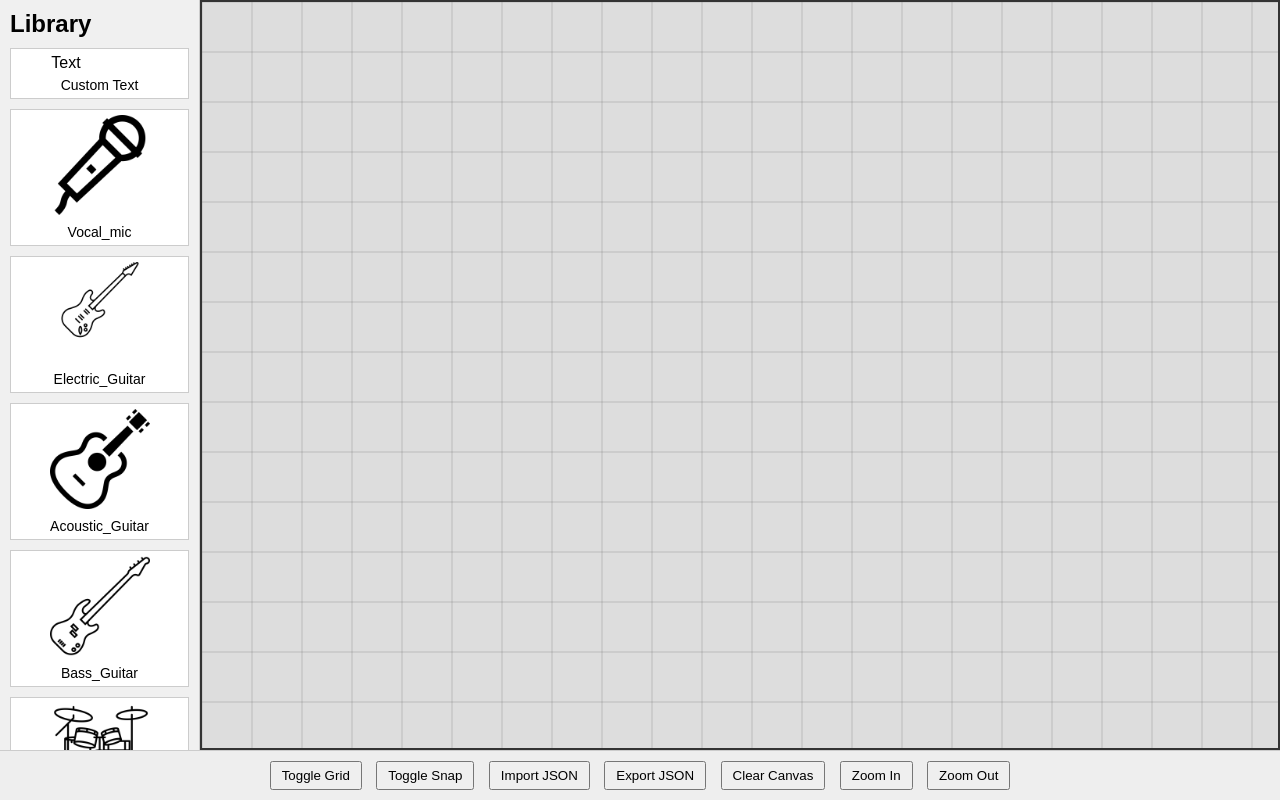
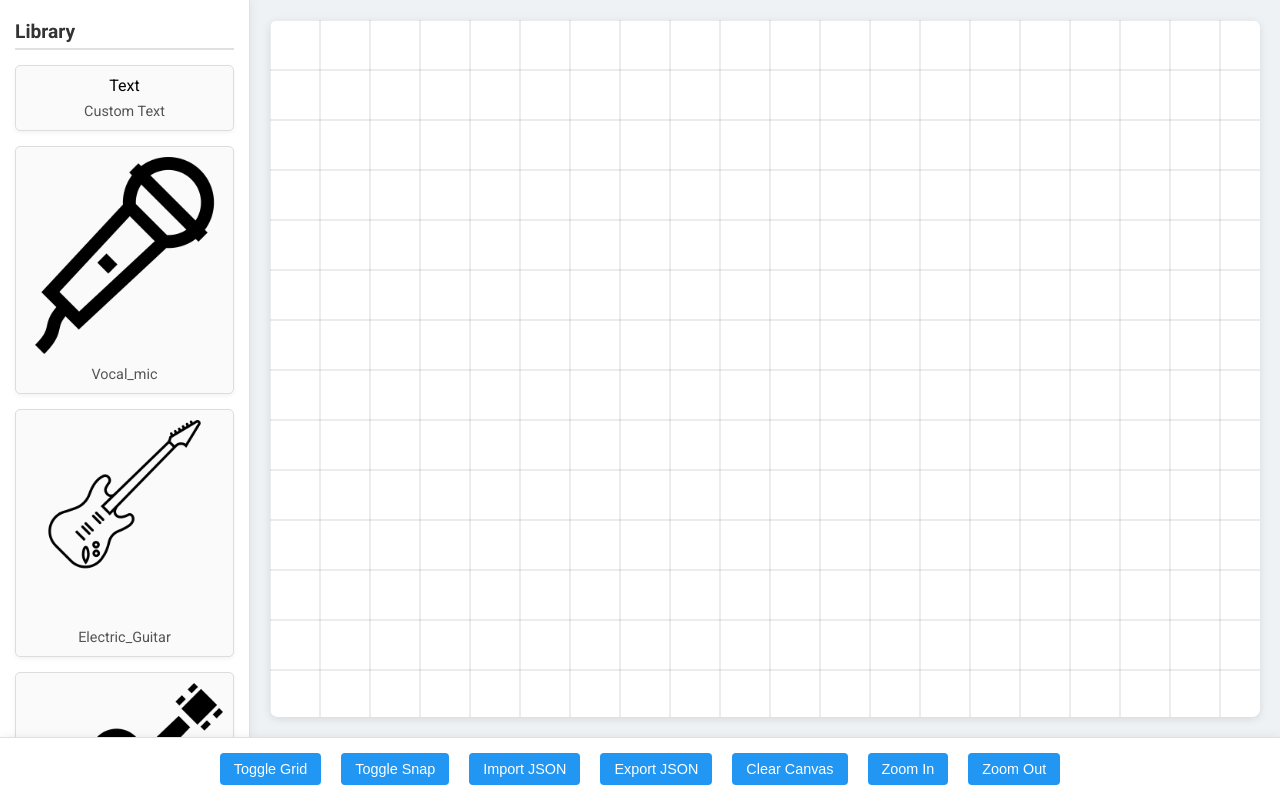
Before and after one commit to joshcubes/stage-plot, a plain HTML site: page index.html in a window 1280 px wide. Drawn offline with Linux system fonts and the light colour scheme.

Commit message:
Visual Update

```diff
--- a/index.html
+++ b/index.html
@@ -1,8 +1,11 @@
 <!DOCTYPE html>
-<html>
+<html lang="en">
   <head>
     <meta charset="UTF-8">
+    <meta name="viewport" content="width=device-width, initial-scale=1.0">
     <title>Stage Plot Designer</title>
+    <!-- Import Roboto from Google Fonts for a modern look -->
+    <link href="https://fonts.googleapis.com/css2?family=Roboto:wght@400;500;700&display=swap" rel="stylesheet">
     <link rel="stylesheet" href="style.css">
   </head>
   <body>
--- a/style.css
+++ b/style.css
@@ -1,3 +1,6 @@
+/* Importing the Roboto font */
+@import url('https://fonts.googleapis.com/css2?family=Roboto:wght@400;500;700&display=swap');
+
 /* Basic reset */
 * {
   box-sizing: border-box;
@@ -8,7 +11,8 @@
 html,
 body {
   height: 100%;
-  font-family: sans-serif;
+  font-family: 'Roboto', sans-serif;
+  background: #eef2f5; /* A subtle light background */
 }
 
 /* Disable default dragging/selection on images globally */
@@ -27,7 +31,7 @@ img {
   grid-template-areas:
     "library canvas"
     "control control";
-  grid-template-columns: 200px 1fr;
+  grid-template-columns: 250px 1fr;
   grid-template-rows: 1fr auto;
   height: 100%;
 }
@@ -35,60 +39,76 @@ img {
 /* Library panel styling */
 #library {
   grid-area: library;
-  background: #f0f0f0;
-  border-right: 1px solid #ccc;
+  background: #fff;
+  border-right: 1px solid #e0e0e0;
   overflow-y: auto;
-  padding: 10px;
+  padding: 20px 15px;
+  box-shadow: 2px 0 8px rgba(0, 0, 0, 0.05);
 }
 
 #library h2 {
-  margin-bottom: 10px;
+  font-size: 1.2rem;
+  color: #333;
+  margin-bottom: 15px;
+  border-bottom: 2px solid #e0e0e0;
+  padding-bottom: 5px;
 }
 
+/* Library item styling */
 .library-item {
   cursor: grab;
-  margin-bottom: 10px;
+  margin-bottom: 15px;
   text-align: center;
-  border: 1px solid #ccc;
-  padding: 5px;
-  background: #fff;
-  user-select: none;
+  border: 1px solid #ddd;
+  padding: 10px;
+  background: #fafafa;
+  border-radius: 5px;
+  transition: transform 0.2s ease, box-shadow 0.2s ease;
+  box-shadow: 0 2px 4px rgba(0, 0, 0, 0.05);
+}
+
+.library-item:hover {
+  transform: translateY(-2px);
+  box-shadow: 0 4px 8px rgba(0, 0, 0, 0.1);
 }
 
 .library-item img,
 .library-item .item-icon {
-  max-width: 100px;
+  max-width: 100%;
   height: auto;
+  margin-bottom: 8px;
+  border-radius: 3px;
 }
 
 .library-item .item-label {
-  font-size: 14px;
-  margin-top: 5px;
+  font-size: 0.9rem;
+  color: #555;
   display: block;
 }
 
-/* Main canvas styling with border */
+/* Main canvas styling */
 #canvas {
   grid-area: canvas;
   position: relative;
   overflow: hidden;
-  background: #ddd;
-  border: 2px solid #333;
+  background: #fff;
+  border-radius: 8px;
+  box-shadow: 0 2px 8px rgba(0, 0, 0, 0.1);
+  margin: 20px;
 }
 
-/* Grid canvas (this is now used to draw grid lines via JavaScript) */
+/* Grid canvas to render grid lines via JavaScript */
 #grid-canvas {
   position: absolute;
   top: 0;
   left: 0;
-  /* It fills the entire #canvas element */
   width: 100%;
   height: 100%;
   pointer-events: none;
   z-index: 0;
 }
 
-/* Canvas content container (transformed for pan/zoom) */
+/* Canvas content container (applied with pan/zoom transform) */
 #canvas-content {
   position: relative;
   z-index: 1;
@@ -105,7 +125,7 @@ img {
 
 /* Selected item outline */
 .canvas-item.selected {
-  outline: 2px dashed #00f;
+  outline: 2px dashed #2196f3;
 }
 
 /* Transformation handles (rotate and scale) */
@@ -115,7 +135,7 @@ img {
   width: 15px;
   height: 15px;
   background: #fff;
-  border: 1px solid #000;
+  border: 1px solid #aaa;
 }
 
 .rotate-handle {
@@ -130,36 +150,53 @@ img {
   bottom: -10px;
   right: -10px;
   cursor: se-resize;
-  border-radius: 0;
+  border-radius: 3px;
 }
 
 /* Custom text item appearance */
 .text-item {
-  padding: 5px;
-  border: 1px solid #000;
-  background: rgba(255, 255, 255, 0.8);
-  min-width: 50px;
-  min-height: 20px;
+  padding: 8px;
+  border: 1px solid #007bff;
+  background: rgba(255, 255, 255, 0.95);
+  min-width: 60px;
+  min-height: 30px;
   cursor: text;
+  border-radius: 4px;
 }
 
 /* Control panel styling */
 #control-panel {
   grid-area: control;
-  background: #eee;
-  padding: 10px;
+  background: #fff;
+  padding: 15px;
   text-align: center;
-  border-top: 1px solid #ccc;
+  border-top: 1px solid #e0e0e0;
+  box-shadow: 0 -2px 8px rgba(0, 0, 0, 0.05);
 }
 
 #control-panel button {
-  margin: 0 5px;
-  padding: 5px 10px;
+  margin: 0 8px;
+  padding: 8px 14px;
+  border: none;
+  background: #2196f3;
+  color: #fff;
+  font-size: 0.9rem;
+  border-radius: 4px;
+  transition: background 0.2s ease, transform 0.2s ease;
   cursor: pointer;
+}
+
+#control-panel button:hover {
+  background: #1976d2;
+  transform: translateY(-1px);
+}
+
+#control-panel button:active {
+  transform: translateY(1px);
 }
 
 /* Toggle button active state */
 #toggle-grid-btn.active,
 #toggle-snap-btn.active {
-  background-color: #aaf;
+  background-color: #1976d2;
 }
```
